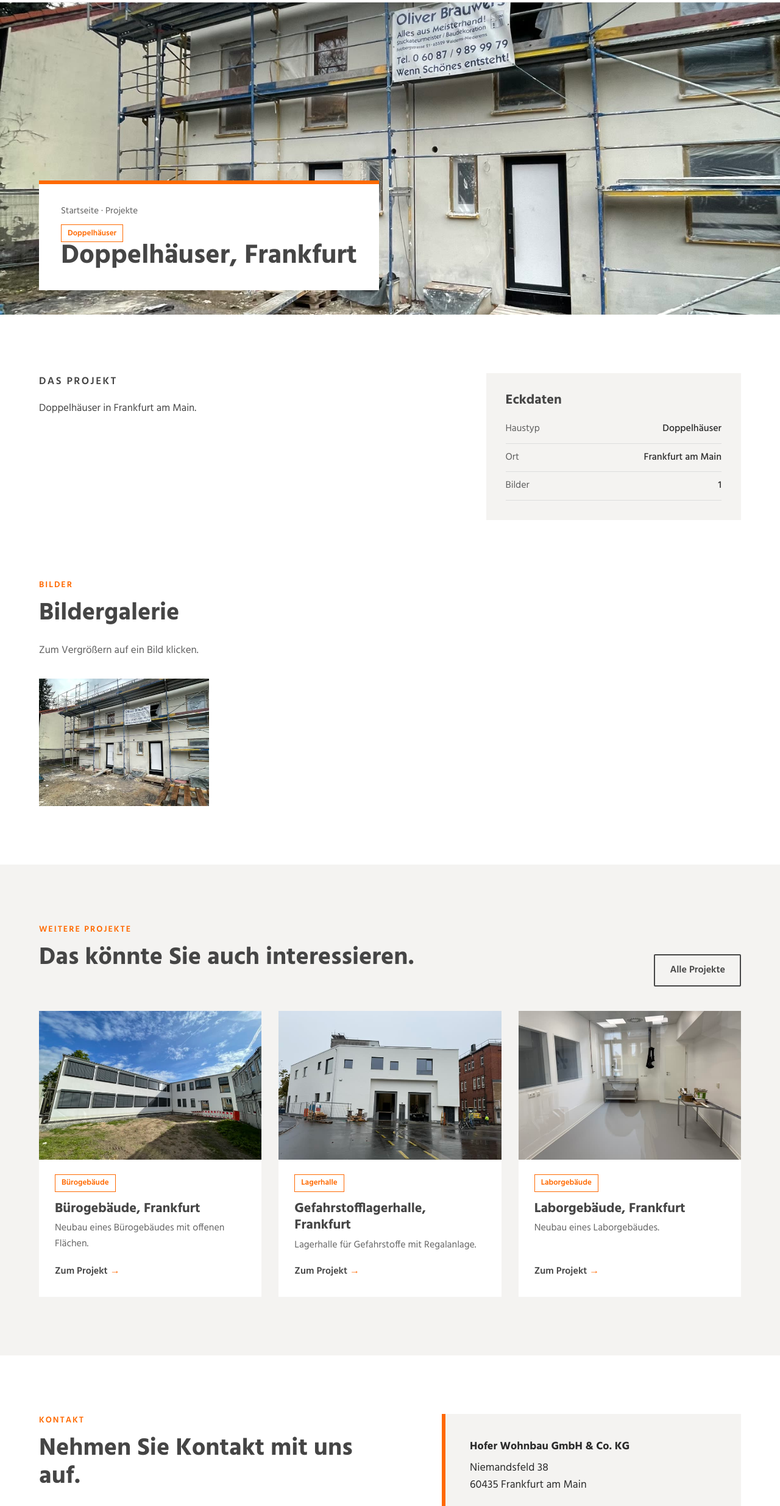
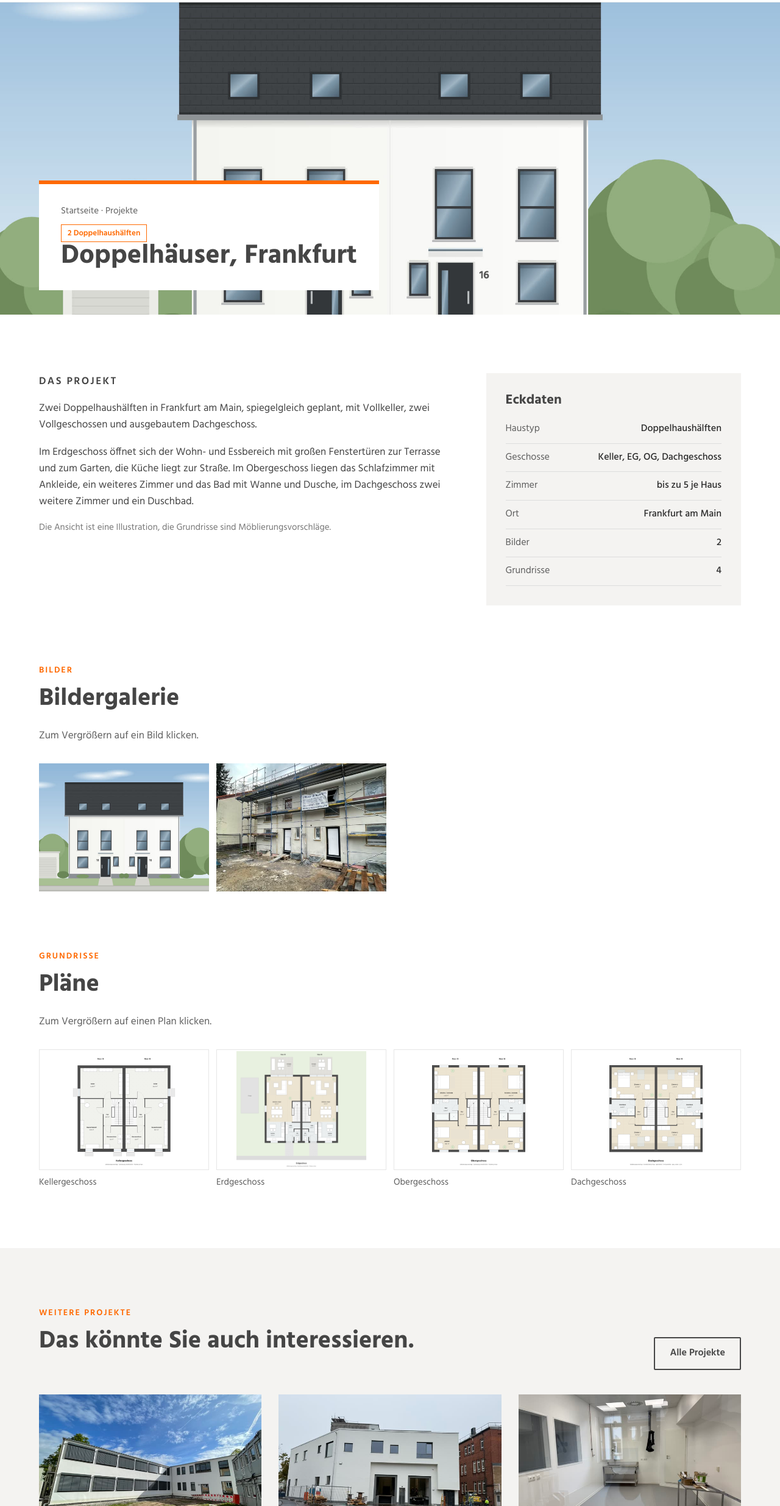
Before and after one commit to peterhausf-eng/hofer-wohnbau, a plain HTML site: page projekte/doppelhaeuser-frankfurt/index.html in a window 1280 px wide. Shown: the part 73-2543 px from the top of the page at 61% size. Drawn offline with Linux system fonts and the light colour scheme.

Commit message:
Doppelhäuser Frankfurt: Ansicht und möblierte Grundrisse KG bis DG
Co-Authored-By: Claude <noreply@anthropic.com>

```diff
--- a/projekte/doppelhaeuser-frankfurt/index.html
+++ b/projekte/doppelhaeuser-frankfurt/index.html
@@ -4,11 +4,11 @@
 <meta charset="utf-8">
 <meta name="viewport" content="width=device-width, initial-scale=1">
 <title>Doppelhäuser, Frankfurt | Hofer Wohnbau</title>
-<meta name="description" content="Doppelhäuser, Frankfurt: Doppelhäuser in Frankfurt am Main. Ein Projekt von Hofer Wohnbau.">
+<meta name="description" content="Doppelhäuser, Frankfurt: Zwei Doppelhaushälften mit Keller, Garten und ausgebautem Dachgeschoss. Ein Projekt von Hofer Wohnbau.">
 <link rel="canonical" href="https://www.hofer-wohnbau.de/projekte/doppelhaeuser-frankfurt/">
 <link rel="icon" href="../../favicon.svg" type="image/svg+xml">
 <meta property="og:title" content="Doppelhäuser, Frankfurt | Hofer Wohnbau">
-<meta property="og:description" content="Doppelhäuser, Frankfurt: Doppelhäuser in Frankfurt am Main. Ein Projekt von Hofer Wohnbau.">
+<meta property="og:description" content="Doppelhäuser, Frankfurt: Zwei Doppelhaushälften mit Keller, Garten und ausgebautem Dachgeschoss. Ein Projekt von Hofer Wohnbau.">
 <meta property="og:type" content="website">
 <link rel="stylesheet" href="../../assets/style.css">
 </head>
@@ -23,10 +23,10 @@
 <main>
 
 <div class="projekt-titel">
-  <img src="bilder/01.jpg" alt="Doppelhäuser, Frankfurt">
+  <img src="bilder/02.jpg" alt="Doppelhäuser, Frankfurt">
   <div class="titel-box">
     <p class="brotkrumen"><a href="../../">Startseite</a> · <a href="../../projekte/">Projekte</a></p>
-    <span class="etikett">Doppelhäuser</span>
+    <span class="etikett">2 Doppelhaushälften</span>
     <h1>Doppelhäuser, Frankfurt</h1>
   </div>
 </div>
@@ -35,11 +35,11 @@
   <div class="wrap projekt-raster">
     <div class="text">
       <p class="kicker">Das Projekt</p>
-      <p>Doppelhäuser in Frankfurt am Main.</p>
+      <p>Zwei Doppelhaushälften in Frankfurt am Main, spiegelgleich geplant, mit Vollkeller, zwei Vollgeschossen und ausgebautem Dachgeschoss.</p><p>Im Erdgeschoss öffnet sich der Wohn- und Essbereich mit großen Fenstertüren zur Terrasse und zum Garten, die Küche liegt zur Straße. Im Obergeschoss liegen das Schlafzimmer mit Ankleide, ein weiteres Zimmer und das Bad mit Wanne und Dusche, im Dachgeschoss zwei weitere Zimmer und ein Duschbad.</p><p style="font-size:15px;color:#777">Die Ansicht ist eine Illustration, die Grundrisse sind Möblierungsvorschläge.</p>
     </div>
     <aside class="eckdaten">
       <h2>Eckdaten</h2>
-      <dl><div><dt>Haustyp</dt><dd>Doppelhäuser</dd></div><div><dt>Ort</dt><dd>Frankfurt am Main</dd></div><div><dt>Bilder</dt><dd>1</dd></div></dl>
+      <dl><div><dt>Haustyp</dt><dd>Doppelhaushälften</dd></div><div><dt>Geschosse</dt><dd>Keller, EG, OG, Dachgeschoss</dd></div><div><dt>Zimmer</dt><dd>bis zu 5 je Haus</dd></div><div><dt>Ort</dt><dd>Frankfurt am Main</dd></div><div><dt>Bilder</dt><dd>2</dd></div><div><dt>Grundrisse</dt><dd>4</dd></div></dl>
     </aside>
   </div>
 </section>
@@ -49,7 +49,16 @@
     <p class="kicker">Bilder</p>
     <h2>Bildergalerie</h2>
     <p class="einleitung" style="font-size:17px">Zum Vergrößern auf ein Bild klicken.</p>
-    <div class="galerie"><a href="bilder/01.jpg"><img src="klein/01.jpg" alt="Doppelhäuser, Frankfurt, Bild 1" loading="lazy"></a></div>
+    <div class="galerie"><a href="bilder/02.jpg"><img src="klein/02.jpg" alt="Doppelhäuser, Frankfurt, Bild 1" loading="lazy"></a><a href="bilder/01.jpg"><img src="klein/01.jpg" alt="Doppelhäuser, Frankfurt, Bild 2" loading="lazy"></a></div>
+  </div>
+</section>
+
+<section style="padding-top:0">
+  <div class="wrap">
+    <p class="kicker">Grundrisse</p>
+    <h2>Pläne</h2>
+    <p class="einleitung" style="font-size:17px">Zum Vergrößern auf einen Plan klicken.</p>
+    <div class="galerie plaene"><figure><a href="grundrisse/01-Kellergeschoss.jpg"><img src="grundrisse/01-Kellergeschoss.jpg" alt="Grundriss Kellergeschoss" loading="lazy"></a><figcaption>Kellergeschoss</figcaption></figure><figure><a href="grundrisse/02-Erdgeschoss.jpg"><img src="grundrisse/02-Erdgeschoss.jpg" alt="Grundriss Erdgeschoss" loading="lazy"></a><figcaption>Erdgeschoss</figcaption></figure><figure><a href="grundrisse/03-Obergeschoss.jpg"><img src="grundrisse/03-Obergeschoss.jpg" alt="Grundriss Obergeschoss" loading="lazy"></a><figcaption>Obergeschoss</figcaption></figure><figure><a href="grundrisse/04-Dachgeschoss.jpg"><img src="grundrisse/04-Dachgeschoss.jpg" alt="Grundriss Dachgeschoss" loading="lazy"></a><figcaption>Dachgeschoss</figcaption></figure></div>
   </div>
 </section>
 
```
Also changed, not shown: projekte/doppelhaeuser-mainz-weisenau/index.html (+2 -2 lines), projekte/doppelhaeuser-wehrheim/index.html (+2 -2 lines), projekte/index.html (+2 -2 lines), projekte/mehrfamilienwohnhaus-frankfurt/index.html (+2 -2 lines), sitemap.xml (+1 -1 lines), projekte/doppelhaeuser-frankfurt/bilder/02.jpg (added), projekte/doppelhaeuser-frankfurt/grundrisse/01-Kellergeschoss.jpg (added), projekte/doppelhaeuser-frankfurt/grundrisse/02-Erdgeschoss.jpg (added), projekte/doppelhaeuser-frankfurt/grundrisse/03-Obergeschoss.jpg (added), projekte/doppelhaeuser-frankfurt/grundrisse/04-Dachgeschoss.jpg (added), projekte/doppelhaeuser-frankfurt/klein/02.jpg (added).
